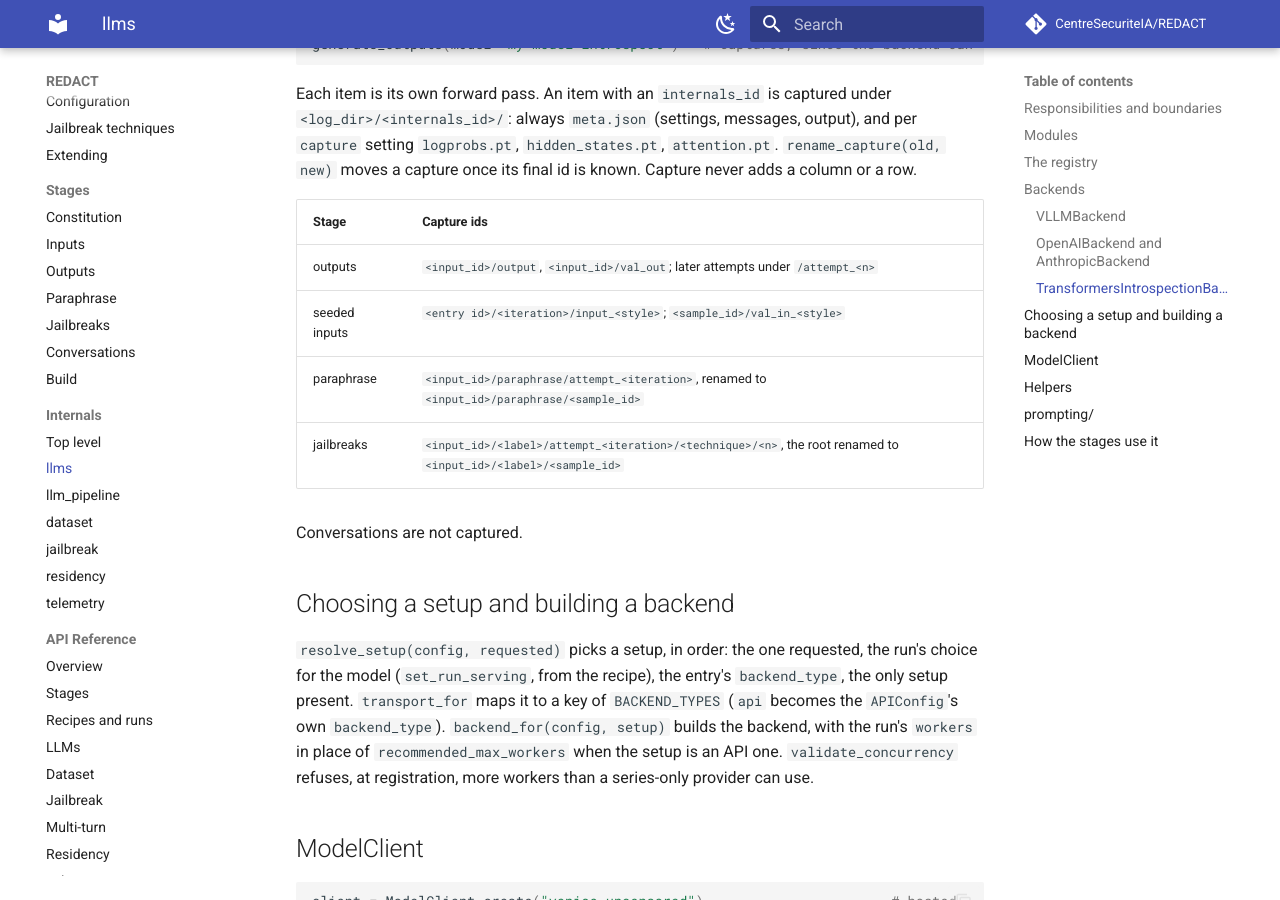
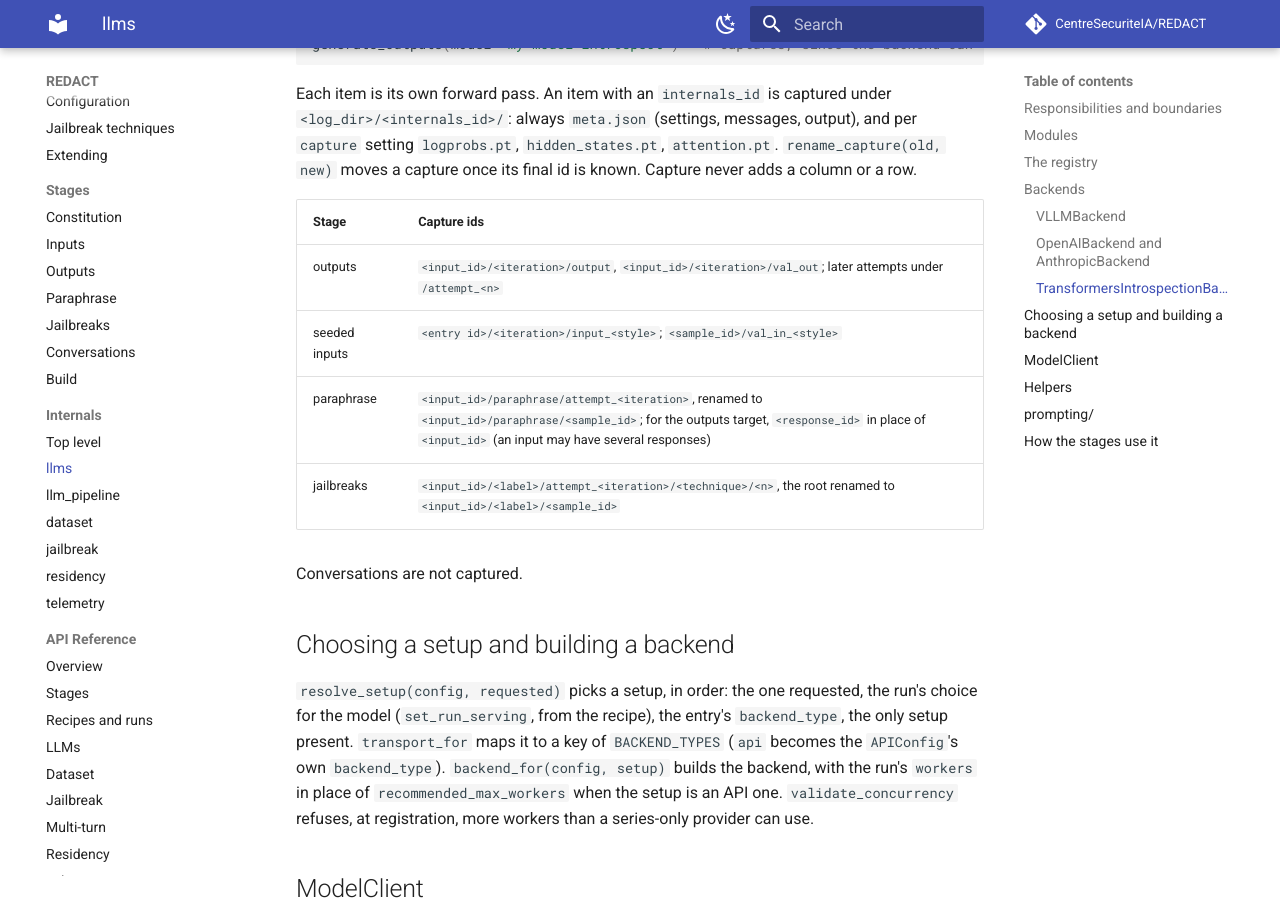
Before and after one commit to CentreSecuriteIA/REDACT, an MkDocs documentation site: the page built from docs/internals/llms.md, in a window 1280 px wide and 900 px high, scrolled down 6040 px. Built offline with MkDocs 1.6.1 and Material for MkDocs 9.7.7, drawn with Linux system fonts in a browser that asks for light colours; comment, search, counter and statistics services are not loaded.

Commit message:
Bring the llms and llm_pipeline docs and docstrings in line with the code
- internals/llms.md, capture ids: the outputs stage roots its ids at
  <input_id>/<iteration>/ (output, val_out), and the paraphrase outputs
  target at the response's id, since an input may have several responses.
- CLAUDE.md: BatchCaller checks internals_ids in run(), not at
  construction; drive_generators groups by temperature too; the copies
  fallback's "data_parallel_size in vllm_kwargs" case is reachable only
  from a VLLMBackend built by hand (a registry entry may not name it), as
  internals/residency.md now says as well.
- Docstrings: drive_units keeps the calls full with two reply limits per
  model at pool_size = 2 * cap, not three (simulated in the supervision
  round: two limits fill every call, three 1%); LLMRequest.client says how
  each driver batches (one client object for drive_generators, one model
  and setup for drive_units); llm_pipeline imports redact.exceptions too;
  assert_single_sample_per_call no longer says the inputs stage calls it.

running.md's stale paraphrase-dispatch sentence (the stage runs on
drive_units now) is in the shared-docs todo.

Co-Authored-By: Claude Opus 5.5 <noreply@anthropic.com>

```diff
--- a/docs/internals/llms.md
+++ b/docs/internals/llms.md
@@ -236,9 +236,9 @@ is known. Capture never adds a column or a row.
 
 | Stage | Capture ids |
 |---|---|
-| outputs | `<input_id>/output`, `<input_id>/val_out`; later attempts under `/attempt_<n>` |
+| outputs | `<input_id>/<iteration>/output`, `<input_id>/<iteration>/val_out`; later attempts under `/attempt_<n>` |
 | seeded inputs | `<entry id>/<iteration>/input_<style>`; `<sample_id>/val_in_<style>` |
-| paraphrase | `<input_id>/paraphrase/attempt_<iteration>`, renamed to `<input_id>/paraphrase/<sample_id>` |
+| paraphrase | `<input_id>/paraphrase/attempt_<iteration>`, renamed to `<input_id>/paraphrase/<sample_id>`; for the outputs target, `<response_id>` in place of `<input_id>` (an input may have several responses) |
 | jailbreaks | `<input_id>/<label>/attempt_<iteration>/<technique>/<n>`, the root renamed to `<input_id>/<label>/<sample_id>` |
 
 Conversations are not captured.
```
Also changed, not shown: CLAUDE.md (+3 -3 lines), docs/internals/residency.md (+3 -1 lines), 4 other files.
